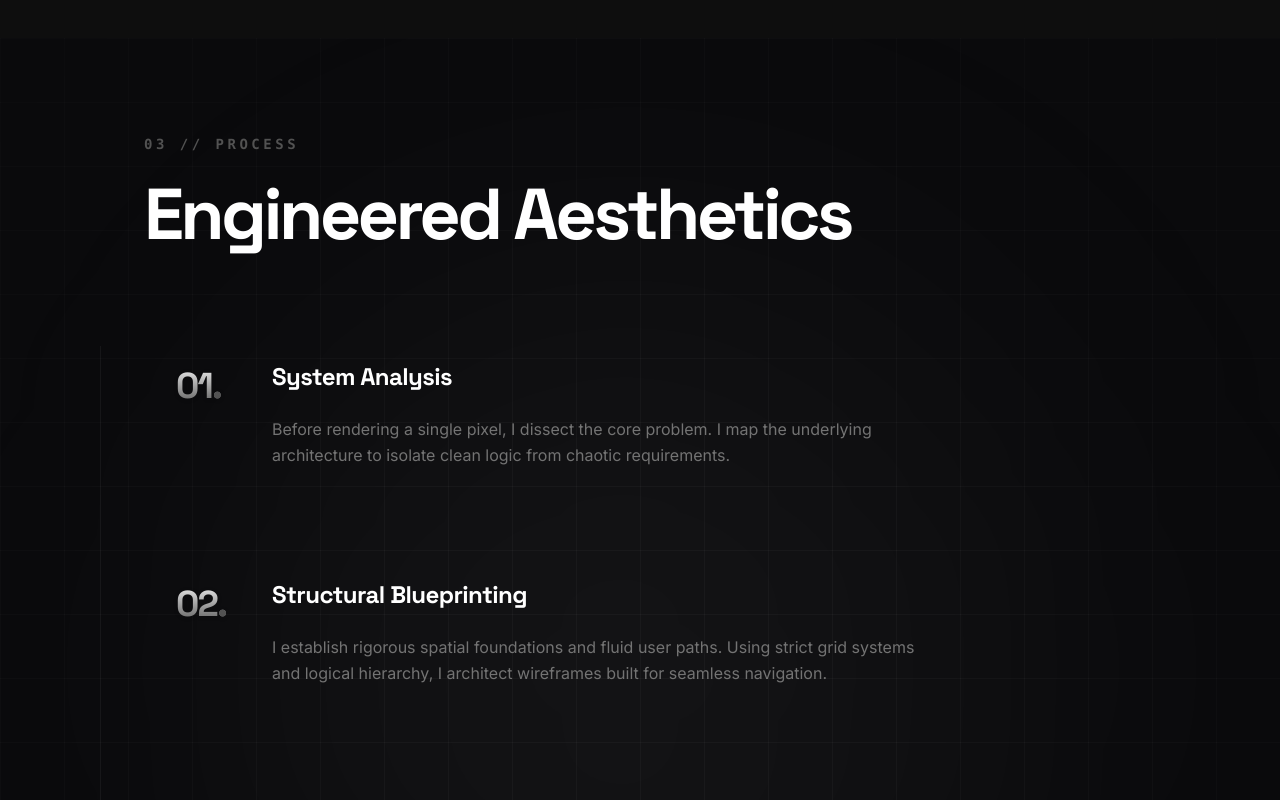
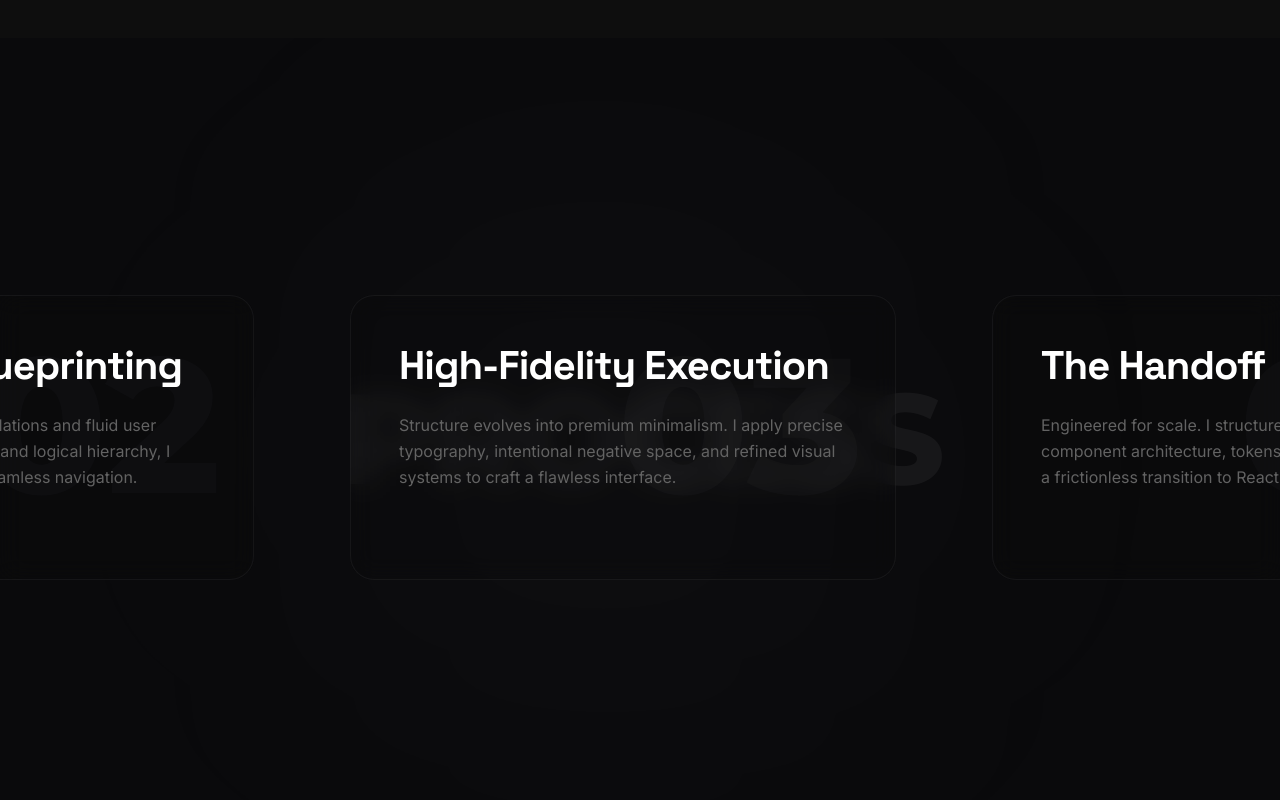
Before and after one commit to EdrianHernandez/Ed, a React (Vite) app: page / in a window 1280 px wide. Shown: the part 3700-4500 px from the top of the page. Built offline with nearby package versions, Linux system fonts and the light colour scheme.

Commit message:
relayout the process section

```diff
--- a/src/components/Process.tsx
+++ b/src/components/Process.tsx
@@ -1,5 +1,5 @@
-import { motion, useScroll, useTransform, useMotionTemplate, useMotionValue } from "motion/react";
-import React, { useRef, useState } from "react";
+import { motion, useScroll, useTransform, useMotionValueEvent } from "motion/react";
+import { useRef, useState } from "react";
 
 const processes = [
   {
@@ -24,128 +24,101 @@ const processes = [
   }
 ];
 
-function ProcessCard({ step, index }: { step: typeof processes[0], index: number }) {
-  const cardRef = useRef<HTMLDivElement>(null);
-  const mouseX = useMotionValue(0);
-  const mouseY = useMotionValue(0);
-  const [isHovering, setIsHovering] = useState(false);
+function ProcessCard({ step, index }: { step: typeof processes[0]; index: number }) {
+  return (
+    <div className="min-w-[75vw] sm:min-w-[60vw] md:min-w-[420px] lg:min-w-[480px] flex-shrink-0 flex items-center justify-center py-12 md:py-16 px-4 md:px-8 lg:px-12">
+      <div className="relative w-full h-full p-8 md:p-10 lg:p-12 rounded-[1.5rem] bg-[#0a0a0c]/20 backdrop-blur-md border border-white/5 group hover:bg-[#0a0a0c]/85 hover:border-white/10 transition-all duration-500 overflow-hidden">
+        {/* Large faded background number */}
+        <span className="absolute top-6 right-6 md:top-8 md:right-8 text-[6rem] sm:text-[8rem] md:text-[10rem] lg:text-[12rem] font-montserrat font-black text-white/[0.025] leading-none select-none pointer-events-none group-hover:text-white/[0.05] transition-colors duration-700">
+          {step.num}
+        </span>
 
-  function handleMouseMove({ currentTarget, clientX, clientY }: React.MouseEvent) {
-    const { left, top } = currentTarget.getBoundingClientRect();
-    mouseX.set(clientX - left);
-    mouseY.set(clientY - top);
-  }
-
-  return (
-    <motion.div
-      ref={cardRef}
-      initial={{ opacity: 0, y: 40, scale: 0.98 }}
-      whileInView={{ opacity: 1, y: 0, scale: 1 }}
-      viewport={{ once: true, margin: "-15%" }}
-      transition={{ duration: 0.9, delay: index * 0.15, ease: [0.16, 1, 0.3, 1] }}
-      onMouseMove={handleMouseMove}
-      onMouseEnter={() => setIsHovering(true)}
-      onMouseLeave={() => setIsHovering(false)}
-      className="group relative flex flex-col md:flex-row items-start -ml-4 md:-ml-12 p-4 md:p-8 rounded-[2rem] overflow-hidden"
-    >
-      {/* Background Hover Effect - Spotlight */}
-      <motion.div
-        className="pointer-events-none absolute inset-0 -z-10 rounded-[2rem] opacity-0 transition-opacity duration-700 group-hover:opacity-100"
-        style={{
-          background: useMotionTemplate`
-            radial-gradient(
-              600px circle at ${mouseX}px ${mouseY}px,
-              rgba(255,255,255,0.04),
-              transparent 40%
-            )
-          `,
-        }}
-      />
-
-      {/* Ambient Brushed Silver Overlay */}
-      <div className="absolute inset-0 pointer-events-none opacity-0 group-hover:opacity-100 transition-opacity duration-700 bg-white/[0.01]" />
-
-      {/* Subtle Silver Edge Glow */}
-      <div className="absolute inset-0 pointer-events-none rounded-[2rem] border border-transparent group-hover:border-white/10 transition-colors duration-700 shadow-[inset_0_0_0_1px_transparent] group-hover:shadow-[inset_0_0_20px_rgba(255,255,255,0.02)]" />
-
-      {/* Step Number */}
-      <div className="relative pt-1 mb-3 md:mb-0 flex-[0_0_auto] md:flex-[0_0_6rem]">
-        <span className="font-display text-2xl md:text-4xl font-bold tracking-tighter text-transparent bg-clip-text bg-gradient-to-b from-white via-[#a3a3a3] to-[#525252] drop-shadow-sm select-none transition-all duration-700 group-hover:drop-shadow-[0_0_12px_rgba(255,255,255,0.4)] group-hover:from-white group-hover:to-white">
-          {step.num}<span className="text-[#525252] group-hover:text-white/60 transition-colors duration-700 group-hover:drop-shadow-[0_0_8px_rgba(255,255,255,0.8)]">.</span>
-        </span>
-      </div>
-
-      {/* Content */}
-      <div className="flex-1">
-        <h3 className="font-display text-lg md:text-2xl leading-tight text-white font-bold mb-3 md:mb-6 tracking-tight transition-colors duration-700">
+        {/* Title */}
+        <h3 className="relative font-display text-2xl sm:text-3xl md:text-4xl lg:text-[2.5rem] font-bold text-white tracking-tight leading-[1.1] mb-5 md:mb-6 group-hover:drop-shadow-[0_0_20px_rgba(255,255,255,0.1)] transition-all duration-500">
           {step.title}
         </h3>
-        <p className="font-sans text-sm md:text-base text-[#737373] font-light leading-relaxed max-w-2xl transition-all duration-700 group-hover:text-white group-hover:drop-shadow-[0_0_1px_rgba(255,255,255,0.2)]">
+
+        {/* Description */}
+        <p className="relative text-[#636363] text-sm md:text-base font-light leading-relaxed max-w-md group-hover:text-[#8a8a8a] transition-colors duration-500">
           {step.description}
         </p>
+
+        {/* Bottom accent line */}
+        <div className="relative mt-8 md:mt-10 w-0 h-px bg-gradient-to-r from-white/40 to-transparent group-hover:w-20 transition-all duration-700" />
       </div>
-    </motion.div>
+    </div>
   );
 }
 
 export function Process() {
-  const containerRef = useRef<HTMLDivElement>(null);
+  const sectionRef = useRef<HTMLDivElement>(null);
+  const [activeIndex, setActiveIndex] = useState(0);
+
   const { scrollYProgress } = useScroll({
-    target: containerRef,
-    offset: ["start center", "end center"],
+    target: sectionRef,
+    offset: ["start start", "end 90%"],
   });
 
-  const lineHeight = useTransform(scrollYProgress, [0, 1], ["0%", "100%"]);
+  const x = useTransform(
+    scrollYProgress,
+    [0, 1],
+    ["2%", "-100%"]
+  );
+
+  useMotionValueEvent(scrollYProgress, "change", (latest) => {
+    const newIndex = Math.min(
+      processes.length - 1,
+      Math.floor(latest * processes.length)
+    );
+    setActiveIndex(newIndex);
+  });
 
   return (
-    <section id="process" className="py-16 md:py-24 px-6 md:px-12 lg:px-24 bg-[#0a0a0c] relative overflow-hidden">
-      {/* Background ambient radial glow (Cool Silver-Grey) */}
-      <div className="absolute top-1/2 left-1/2 -translate-x-1/2 -translate-y-1/2 w-[800px] h-[800px] bg-gradient-to-tr from-[#ffffff]/5 to-[#a3a3a3]/5 rounded-full blur-[150px] pointer-events-none z-0" />
+    <section
+      id="process"
+      ref={sectionRef}
+      className="relative h-[300vh] bg-[#0a0a0c]"
+    >
+      {/* Sticky viewport container */}
+      <div className="sticky top-0 h-screen flex flex-col justify-center overflow-hidden">
 
-      {/* Grid Pattern Pattern */}
-      <div
-        className="absolute inset-0 pointer-events-none z-0"
-        style={{
-          backgroundImage: `linear-gradient(to right, rgba(255, 255, 255, 0.03) 1px, transparent 1px),
-                            linear-gradient(to bottom, rgba(255, 255, 255, 0.03) 1px, transparent 1px)`,
-          backgroundSize: '4rem 4rem',
-          maskImage: 'radial-gradient(ellipse 100% 100% at 50% 50%, black 20%, transparent 100%)',
-          WebkitMaskImage: 'radial-gradient(ellipse 100% 100% at 50% 50%, black 20%, transparent 100%)'
-        }}
-      />
+        {/* Background METHODOLOGY watermark */}
+        <div className="absolute inset-0 flex items-center justify-center pointer-events-none overflow-hidden">
+          <span className="text-[20vw] sm:text-[12vw] md:text-[10vw] font-montserrat font-black text-white/[0.05] whitespace-none select-none tracking-tighter leading-none">
+            PROCESS
+          </span>
+        </div>
 
-      <div className="max-w-6xl mx-auto relative z-10" ref={containerRef}>
+        {/* Ambient glow */}
+        <div className="absolute top-1/2 left-1/4 w-[600px] h-[600px] -translate-y-1/2 bg-gradient-to-tr from-[#ffffff]/[0.03] to-[#a3a3a3]/[0.02] rounded-full blur-[150px] pointer-events-none" />
+
+        {/* Horizontal Card Track */}
         <motion.div
-          initial={{ opacity: 0, y: 20 }}
-          whileInView={{ opacity: 1, y: 0 }}
-          viewport={{ once: true }}
-          transition={{ duration: 1, ease: [0.16, 1, 0.3, 1] }}
-          className="mb-10 md:mb-20 pl-0 md:pl-12"
+          style={{ x }}
+          className="flex items-stretch pl-6 md:pl-12 lg:pl-24 pr-[30vw] md:pr-[20vw]"
         >
-          <span className="font-mono text-xs md:text-sm text-[#525252] font-semibold uppercase tracking-[0.25em] mb-4 md:mb-6 block">
-            03 // Process
-          </span>
-          <h2 className="font-display text-3xl md:text-6xl lg:text-7xl font-bold tracking-tighter text-white leading-none">
-            Engineered Aesthetics
-          </h2>
+          {processes.map((step, index) => (
+            <ProcessCard key={step.num} step={step} index={index} />
+          ))}
         </motion.div>
 
-        <div className="relative pl-6 md:pl-24">
-          {/* Static Track Line */}
-          <div className="absolute left-[0px] md:left-[4px] top-4 bottom-12 w-[1px] bg-white/[0.05]" />
-
-          {/* Animated Draw Line - Sleek Silver */}
+        {/* Scroll hint (fades out as you scroll) */}
+        <motion.div
+          style={{ opacity: useTransform(scrollYProgress, [0, 0.1], [1, 0]) }}
+          className="absolute bottom-8 md:bottom-12 right-6 md:right-12 lg:right-24 flex items-center gap-2"
+        >
+          <span className="font-mono text-[0.6rem] md:text-[0.65rem] text-white/30 uppercase tracking-[0.2em]">
+            Scroll
+          </span>
           <motion.div
-            className="absolute left-[0px] md:left-[4px] top-4 w-[2px] bg-gradient-to-b from-white via-[#a3a3a3] to-transparent shadow-[0_0_12px_rgba(255,255,255,0.4)] z-10"
-            style={{ height: lineHeight }}
-          />
-
-          <div className="space-y-6 md:space-y-12">
-            {processes.map((step, index) => (
-              <ProcessCard key={step.num} step={step} index={index} />
-            ))}
-          </div>
-        </div>
+            animate={{ y: [0, 4, 0] }}
+            transition={{ duration: 1.5, repeat: Infinity, ease: "easeInOut" }}
+          >
+            <svg width="12" height="12" viewBox="0 0 24 24" fill="none" stroke="currentColor" strokeWidth="2" strokeLinecap="round" strokeLinejoin="round" className="text-white/30">
+              <path d="M12 5v14M19 12l-7 7-7-7" />
+            </svg>
+          </motion.div>
+        </motion.div>
       </div>
     </section>
   );
```
